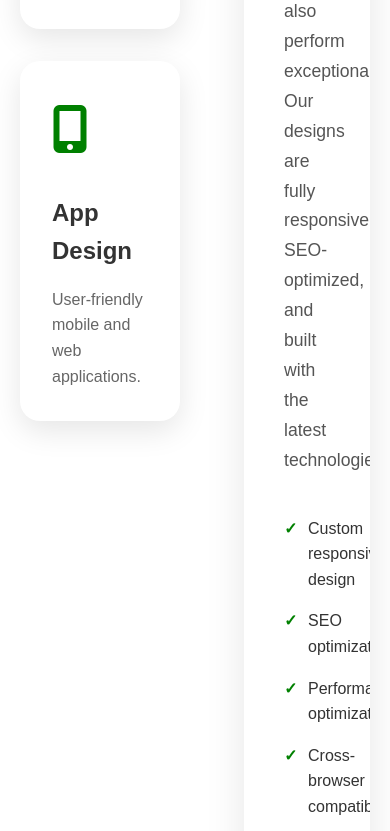
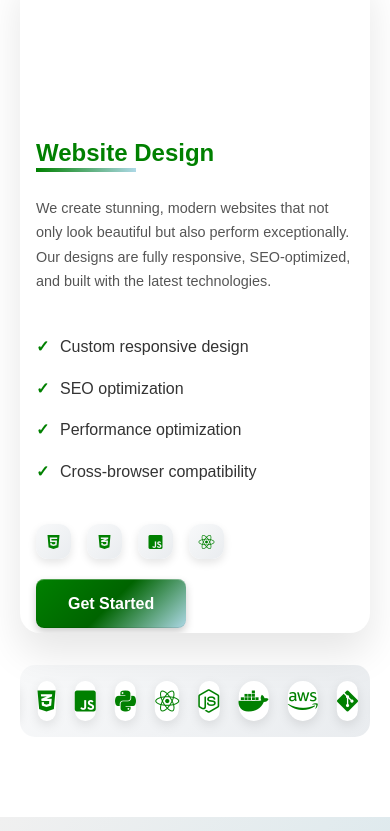
Before and after one commit to brunocoder256/Root-Brothers-Tech, a plain HTML site: page index.html in a window 390 px wide. Shown: the part 5016-5847 px from the top of the page. Drawn offline with Linux system fonts and the light colour scheme.

Commit message:
Update services.css

```diff
--- a/services.css
+++ b/services.css
@@ -39,6 +39,8 @@
     right: 0;
     bottom: 0;
     background: linear-gradient(135deg, #ADD8E6 0%, #008000 100%);
+    background-size: 200% 200%;
+    animation: gradientShift 20s ease infinite;
     opacity: 0;
     transition: opacity 0.3s ease;
     z-index: -1;
@@ -283,3 +285,126 @@
         transform: translateX(-50%);
     }
 }
+
+/* Responsive Design */
+@media (max-width: 1024px) {
+    .services-layout {
+        grid-template-columns: 1fr;
+        gap: 3rem;
+    }
+
+    .preview-panel {
+        position: static;
+        margin-top: 2rem;
+    }
+}
+
+@media (max-width: 768px) {
+    .services-layout {
+        grid-template-columns: 1fr;
+        gap: 2rem;
+    }
+
+    .service-cards {
+        gap: 1.5rem;
+    }
+
+    .service-card {
+        padding: 1.5rem;
+    }
+
+    .service-card h3 {
+        font-size: 1.3rem;
+    }
+
+    .service-card p {
+        font-size: 0.9rem;
+    }
+
+    .preview-panel {
+        position: static;
+        margin-top: 2rem;
+    }
+
+    .preview-image {
+        height: 200px;
+    }
+
+    .preview-details {
+        padding: 1.5rem;
+    }
+
+    .animated-headline {
+        font-size: 1.8rem;
+    }
+
+    .preview-description {
+        font-size: 1rem;
+    }
+
+    .tech-stack span {
+        width: 40px;
+        height: 40px;
+        font-size: 1.2rem;
+    }
+
+    .tech-logos-marquee {
+        margin-top: 3rem;
+        padding: 1.5rem 0;
+    }
+
+    .logos-content span {
+        width: 50px;
+        height: 50px;
+        margin: 0 0.8rem;
+        font-size: 1.8rem;
+    }
+}
+
+@media (max-width: 480px) {
+    .service-card {
+        padding: 1rem;
+    }
+
+    .service-card h3 {
+        font-size: 1.2rem;
+    }
+
+    .service-card p {
+        font-size: 0.85rem;
+    }
+
+    .preview-image {
+        height: 150px;
+    }
+
+    .preview-details {
+        padding: 1rem;
+    }
+
+    .animated-headline {
+        font-size: 1.5rem;
+    }
+
+    .preview-description {
+        font-size: 0.9rem;
+    }
+
+    .tech-stack span {
+        width: 35px;
+        height: 35px;
+        font-size: 1rem;
+    }
+
+    .tech-logos-marquee {
+        margin-top: 2rem;
+        padding: 1rem 0;
+    }
+
+    .logos-content span {
+        width: 40px;
+        height: 40px;
+        margin: 0 0.6rem;
+        font-size: 1.5rem;
+    }
+}
```
